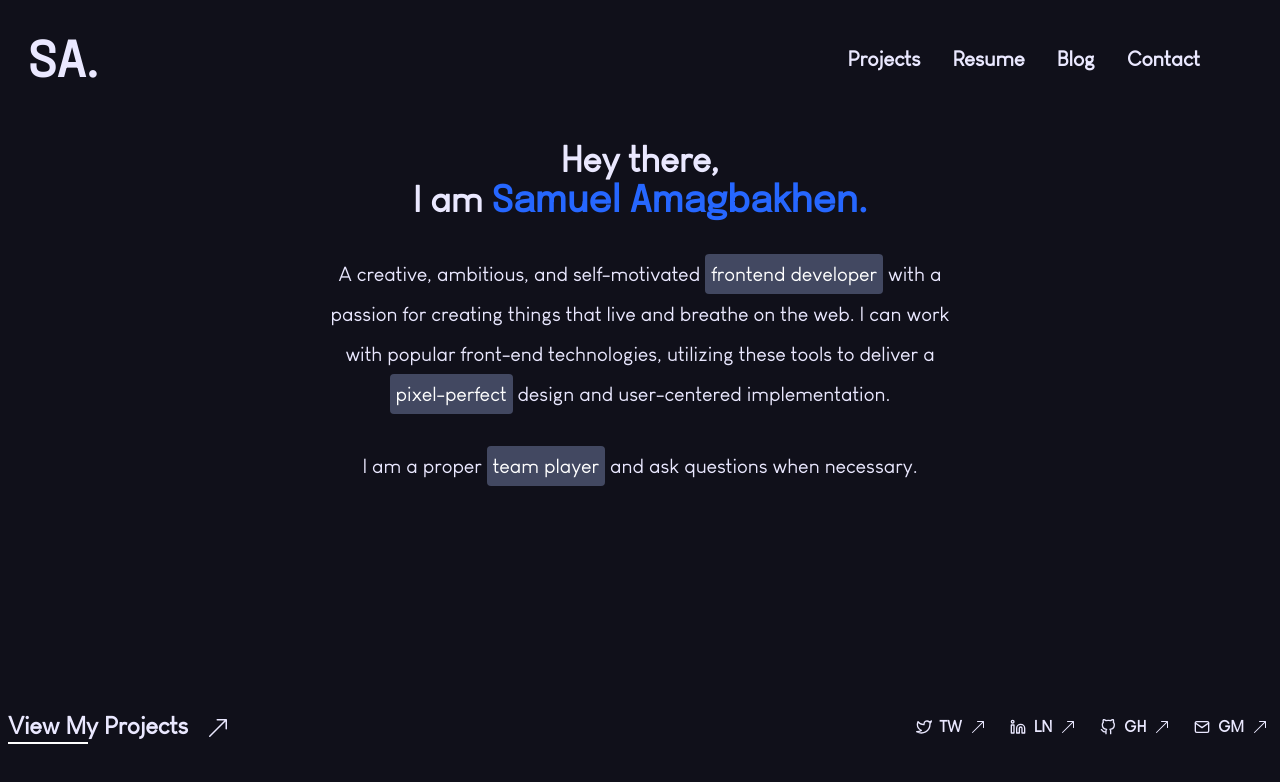
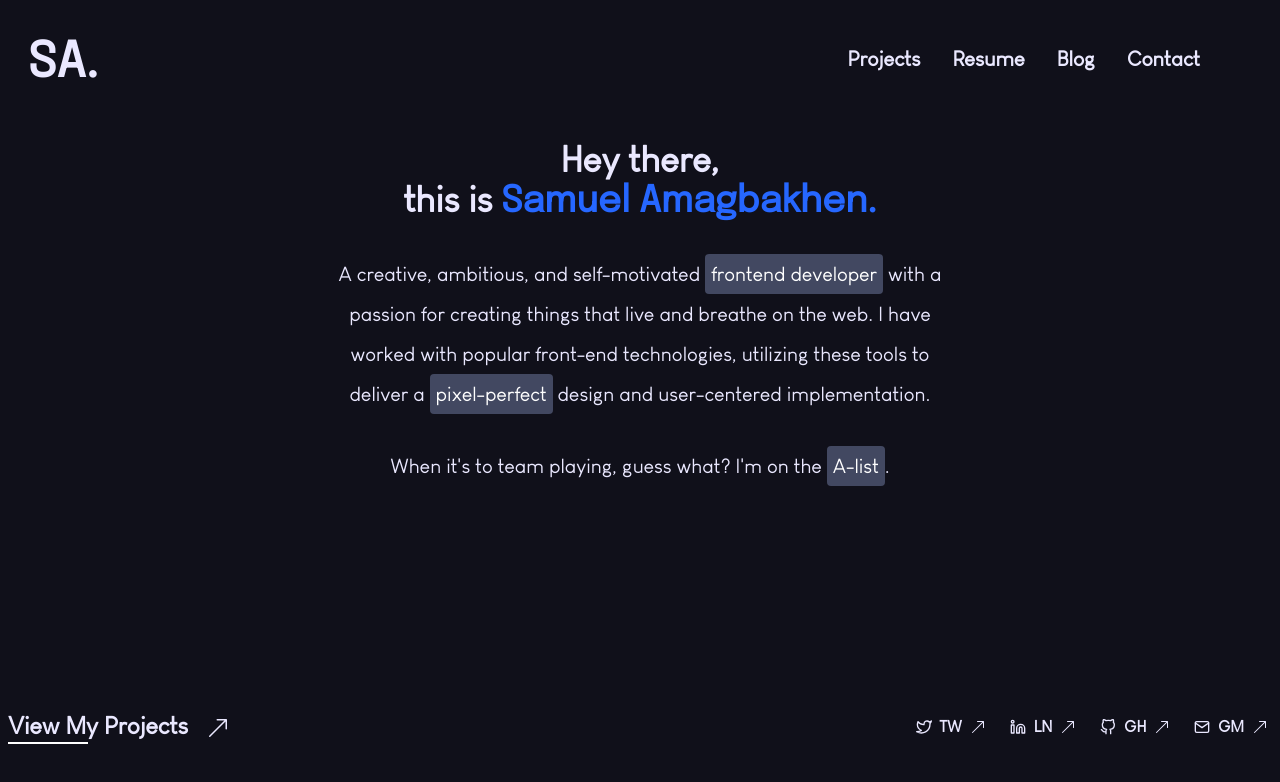
Before and after one commit to samuelorobosa/portfolio-v3, a React (Create React App) app: page / in a window 1280 px wide. Shown: the top 782 px of the page. Built offline with nearby package versions, Linux system fonts and the light colour scheme.

Commit message:
minor: edited resume data.

```diff
--- a/src/components/Hero/Hero.jsx
+++ b/src/components/Hero/Hero.jsx
@@ -4,14 +4,14 @@ function Hero(){
         <>
         <div className="w-full mx-auto text-left md:text-center p-3">
             <p className="text-4xl font-semibold">
-                Hey there, <br/> I am <span className="font-family-epilogue stand-out-color">Samuel Amagbakhen.</span></p>
+                Hey there, <br/> this is <span className="font-family-epilogue stand-out-color">Samuel Amagbakhen.</span></p>
             <p className="w-full md:mx-auto md:w-1/2 mt-3 leading-10 text-xl mt-8">
                 A creative, ambitious, and self-motivated <span className="inline-block bg-secondary-text-color text-white rounded  px-1.5">frontend developer</span> with a passion for creating things that live and breathe on the web.
-                I can work with popular front-end technologies, utilizing these tools to deliver a <span className="inline-block bg-secondary-text-color text-white rounded  px-1.5">pixel-perfect</span> design and user-centered implementation.
+                I have worked with popular front-end technologies, utilizing these tools to deliver a <span className="inline-block bg-secondary-text-color text-white rounded  px-1.5">pixel-perfect</span> design and user-centered implementation.
             </p>
 
             <p className="w-full md:mx-auto md:w-1/2 mt-3 leading-10 text-xl mt-8">
-                I am a proper <span className="inline-block bg-secondary-text-color text-white rounded  px-1.5">team player</span> and ask questions when necessary.
+               When it's to team playing, guess what? I'm on the  <span className="inline-block bg-secondary-text-color text-white rounded  px-1.5">A-list</span>.
             </p>
 
         </div>
--- a/src/data/Resume/resumeData.jsx
+++ b/src/data/Resume/resumeData.jsx
@@ -19,7 +19,7 @@ export const resumeData = {
             {
                 id: uuidv4(),
                 title: "Tools and Platforms",
-                data: ["Git/GitHub/BitBucket", "Jira", "WordPress", "Vercel", "Netlify", "Confluence"]
+                data: ["Git/GitHub/BitBucket", "PhpStorm", "Jira", "WordPress", "Vercel", "Netlify", "Confluence"]
             },
             {
                 id: uuidv4(),
```
